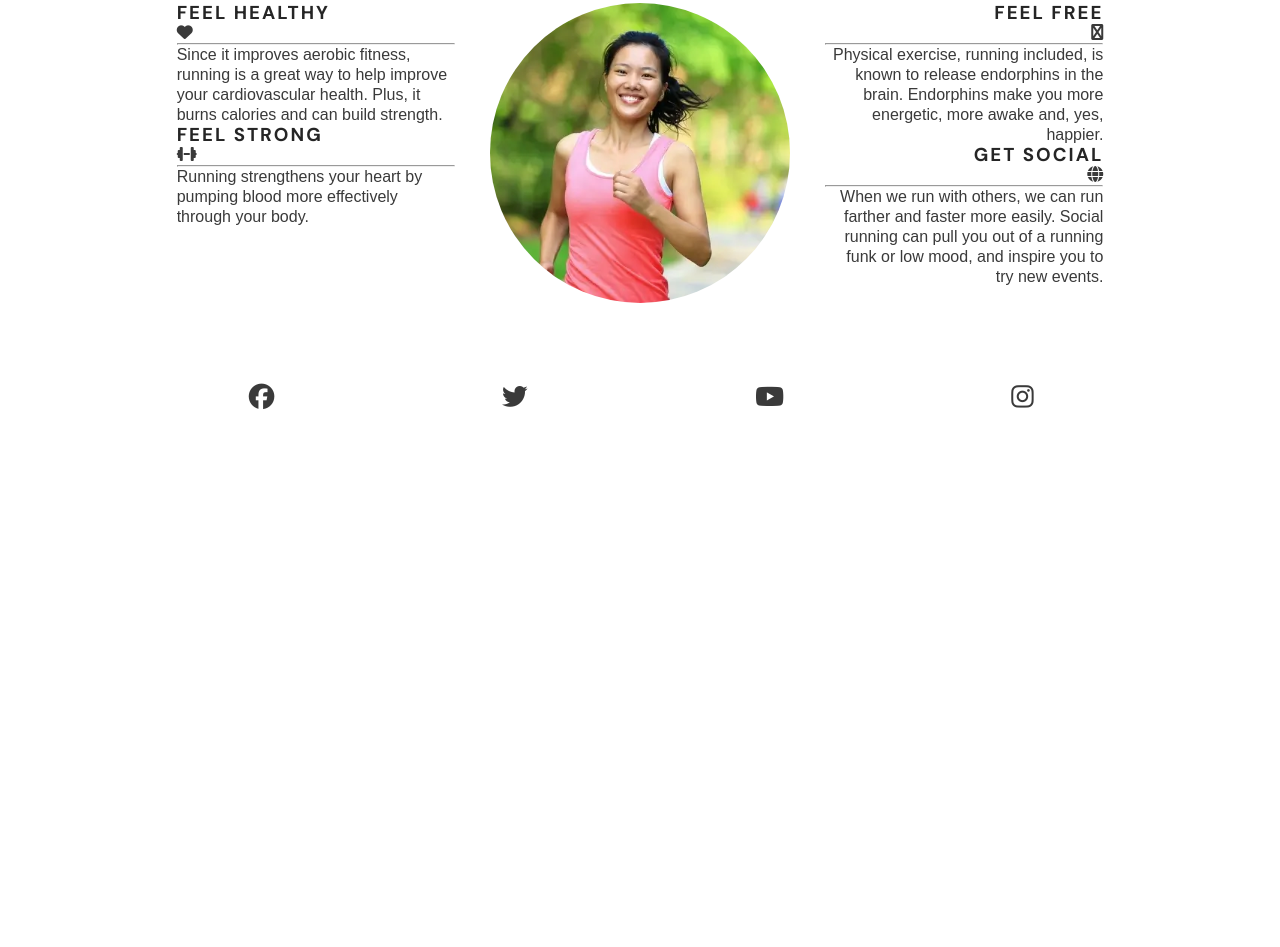
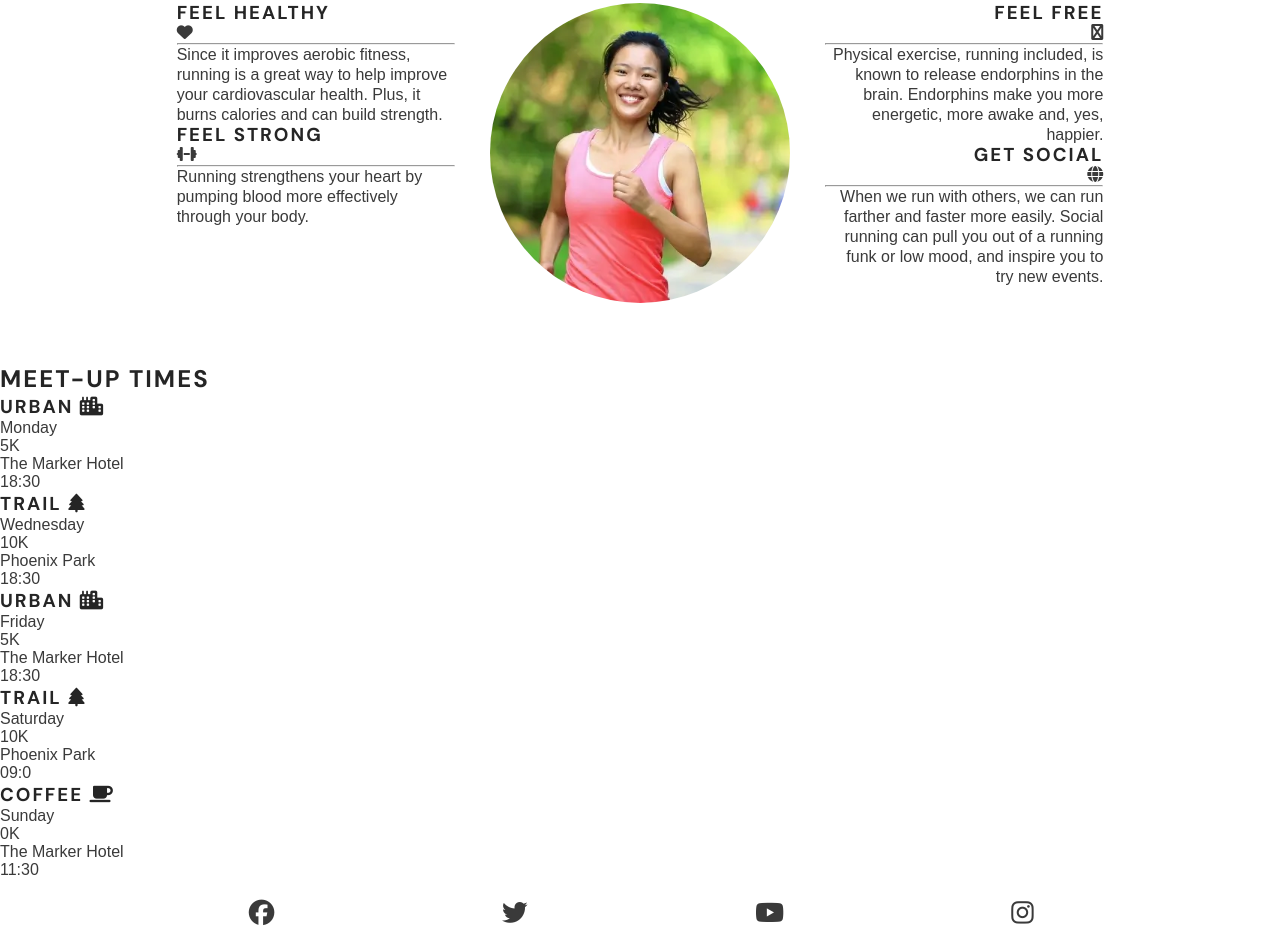
Before and after one commit to rachel1davey/love-running, a plain HTML site: page index.html in a window 1280 px wide. Shown: the part 742-1689 px from the top of the page. Before the commit the page ends 1173 px from the top, so only its background shows below. Drawn offline with Linux system fonts and the light colour scheme.

Commit message:
Add meetup sections

```diff
--- a/index.html
+++ b/index.html
@@ -80,6 +80,47 @@
             <div id="circle-cover-bg"></div>
           </div>
         </section>
+        <section id="meetups">
+          <h2>Meet-up Times</h2>
+          <div id="times">
+            <div>
+              <h3>URBAN <i class="fa-solid fa-city"></i></h3>
+              <p>Monday</p>
+              <p>5K</p>
+              <p>The Marker Hotel</p>
+              <p>18:30</p>
+            </div>
+            <div>
+              <h3>TRAIL <i class="fa-solid fa-tree"></i></h3>
+              <p>Wednesday</p>
+              <p>10K</p>
+              <p>Phoenix Park</p>
+              <p>18:30</p>
+              <p></p>
+              <p></p>
+            </div>
+            <div>
+              <h3>URBAN <i class="fa-solid fa-city"></i></h3>
+              <p>Friday</p>
+              <p>5K</p>
+              <p>The Marker Hotel</p>
+              <p>18:30</p>
+            </div>
+            <div>
+              <h3>TRAIL <i class="fa-solid fa-tree"></i></h3>
+              <p>Saturday</p>
+              <p>10K</p>
+              <p>Phoenix Park</p>
+              <p>09:0</p>
+            </div>
+            <div>
+              <h3>COFFEE <i class="fa-solid fa-coffee"></i></h3>
+              <p>Sunday</p>
+              <p>0K</p>
+              <p>The Marker Hotel</p>
+              <p>11:30</p>
+          </div>
+        </section>
     </main>
 
     <footer class="footer">
```
